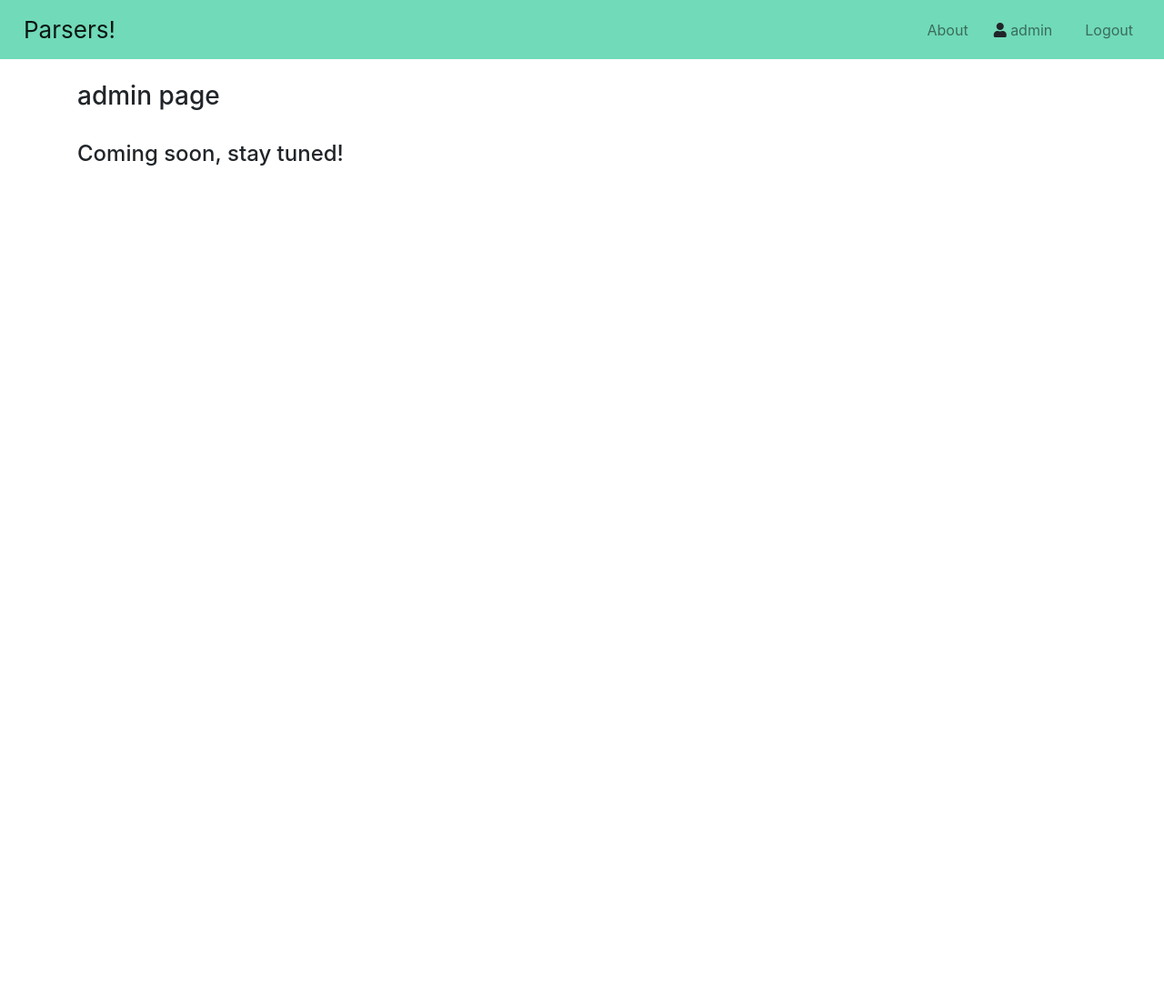
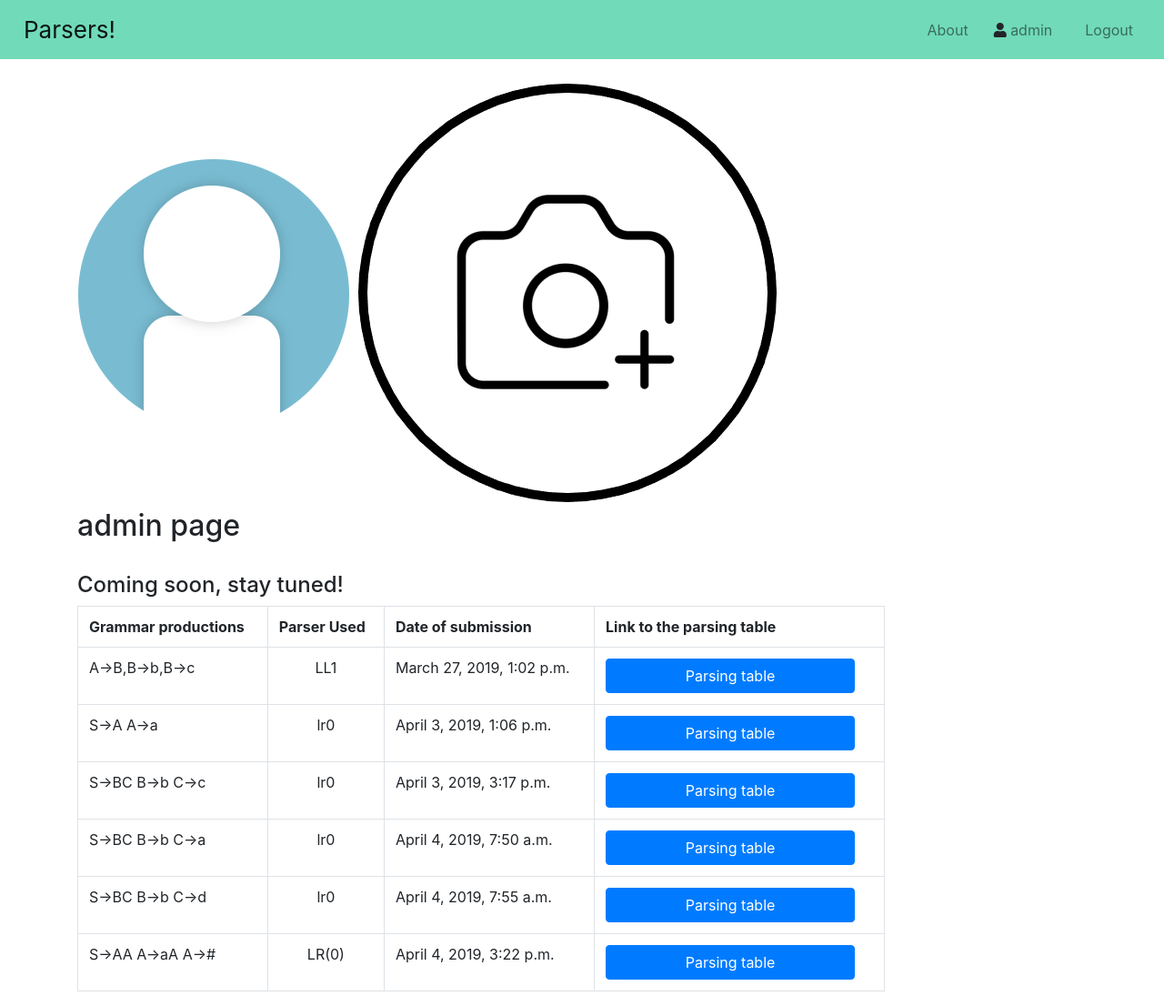
Before and after one commit to heavenblade/parser_site, a Django app: page /user/ in a window 1280 px wide. Shown: the whole page at 91% size. Before the commit the page ends 182 px from the top, so only its background shows below. Run offline with Django 3.2, Linux system fonts and the light colour scheme; a user stored in the database is signed in; data comes from the database, SQL or seed files in the repository; both versions use the stored data as it was after the commit; some libraries are stand-ins or nearby versions.

Commit message:
Tweaked user page, added inserted grammars table and default avatar

```diff
--- a/main/templates/main/home.html
+++ b/main/templates/main/home.html
@@ -13,6 +13,7 @@
     <script src="https://code.jquery.com/jquery-3.3.1.slim.min.js" integrity="sha384-q8i/X+965DzO0rT7abK41JStQIAqVgRVzpbzo5smXKp4YfRvH+8abtTE1Pi6jizo" crossorigin="anonymous"></script>
     <script src="https://cdnjs.cloudflare.com/ajax/libs/popper.js/1.14.7/umd/popper.min.js" integrity="sha384-UO2eT0CpHqdSJQ6hJty5KVphtPhzWj9WO1clHTMGa3JDZwrnQq4sF86dIHNDz0W1" crossorigin="anonymous"></script>
     <script src="https://stackpath.bootstrapcdn.com/bootstrap/4.3.1/js/bootstrap.min.js" integrity="sha384-JjSmVgyd0p3pXB1rRibZUAYoIIy6OrQ6VrjIEaFf/nJGzIxFDsf4x0xIM+B07jRM" crossorigin="anonymous"></script>
+    <script type="text/javascript" src="{% static 'js/script.js' %}"></script>
 
     <!-- Page browser tab title and icon -->
     <title>Parsers!</title>
--- a/main/templates/main/includes/navbar.html
+++ b/main/templates/main/includes/navbar.html
@@ -10,7 +10,7 @@
             </li>
             {% if user.is_authenticated %}
                 <li class="nav-item" id="nav_user_button">
-                    <i class="fas fa-user" id="user_icon"></i>
+                    <i class="fas fa-user" href="/user" id="user_icon"></i>
                     <a class="nav-link" href="/user" id="user_link">{{user.username}}</a>
                 </li>
                 <li class="nav-item" id="nav_logout_button">
--- a/main/templates/main/lr0_parser_page.html
+++ b/main/templates/main/lr0_parser_page.html
@@ -13,5 +13,10 @@
                 <button type="submit" class="btn btn-primary" id="lr0_parse_button">Parse!</button>
             </form>
         </div>
+        <div class="container">
+            <br>
+            {% block parsing_table %}
+            {% endblock %}
+        </div>
     </div>
 {% endblock %}
--- a/main/templates/main/user_page.html
+++ b/main/templates/main/user_page.html
@@ -3,7 +3,28 @@
 {% load static %}
 
 {% block content %}
-    <h3>{{user.username}} page</h3>
+    <div id="avatar_title_div">
+        <div id="avatar_group">
+            <img src="{% static 'img/default_avatar.png' %}" id="user_avatar">
+            <img src="{% static 'img/upload_new_avatar.png' %}" id="upload_new_avatar">
+        </div>
+        <h2 id="user_page_title">{{user.username}} page</h2>
+    </div>
     <br>
     <h4>Coming soon, stay tuned!</h4>
+    <table class="table table-bordered" style="width: 80%">
+        <tr>
+            <th>Grammar productions</th>
+            <th>Parser Used</th>
+            <th>Date of submission</th>
+            <th>Link to the parsing table</th>
+        </tr>
+        {% for element in grammars %}
+            <tr>
+                <td>{{ element.grammar_productions }}</td>
+                <td style="text-align: center;">{{ element.grammar_used_parser }}</td>
+                <td>{{ element.grammar_timestamp }}</td>
+                <td><input class="btn btn-primary btn-user-page" value="Parsing table" onclick="window.location.href='/lr0-parser'"/></td>
+            </tr>
+        {% endfor %}
 {% endblock %}
--- a/main/views.py
+++ b/main/views.py
@@ -48,7 +48,11 @@
     return(render(request = request, template_name = "main/login.html", context = {"form": log_form}))
 
 def user_page(request):
-    return(render(request = request, template_name = "main/user_page.html"))
+    grammars_to_show = []
+    for grammar_entry in Grammar.objects.all():
+        if (grammar_entry.grammar_user_submitter == request.user):
+            grammars_to_show.append(grammar_entry)
+    return(render(request = request, template_name = "main/user_page.html", context = {"grammars": grammars_to_show}))
 
 def about_page(request):
     return(render(request = request, template_name = "main/about_page.html"))
@@ -58,7 +62,7 @@
     if (request.method == "POST"):
         lr0_form = MyGrammarInsertForm(request.POST)
         if (lr0_form.is_valid()):
-            lr0_form.cleaned_data['grammar_used_parser'] = 'lr0'
+            lr0_form.cleaned_data['grammar_used_parser'] = 'LR(0)'
             lr0_form.cleaned_data['grammar_parsing_table_entries'] = ''
             lr0_form.cleaned_data['grammar_user_submitter'] = request.user
             lr0_form.cleaned_data['grammar_timestamp'] = timezone.now()
```
Also changed, not shown: main/static/css/style.css (+30 -0 lines), main/templates/main/lr0_grammar_parsing.html (+3 -9 lines), db.sqlite3, main/static/img/default_avatar.png (added), main/static/img/upload_new_avatar.png (added), main/static/js/script.js (added).
